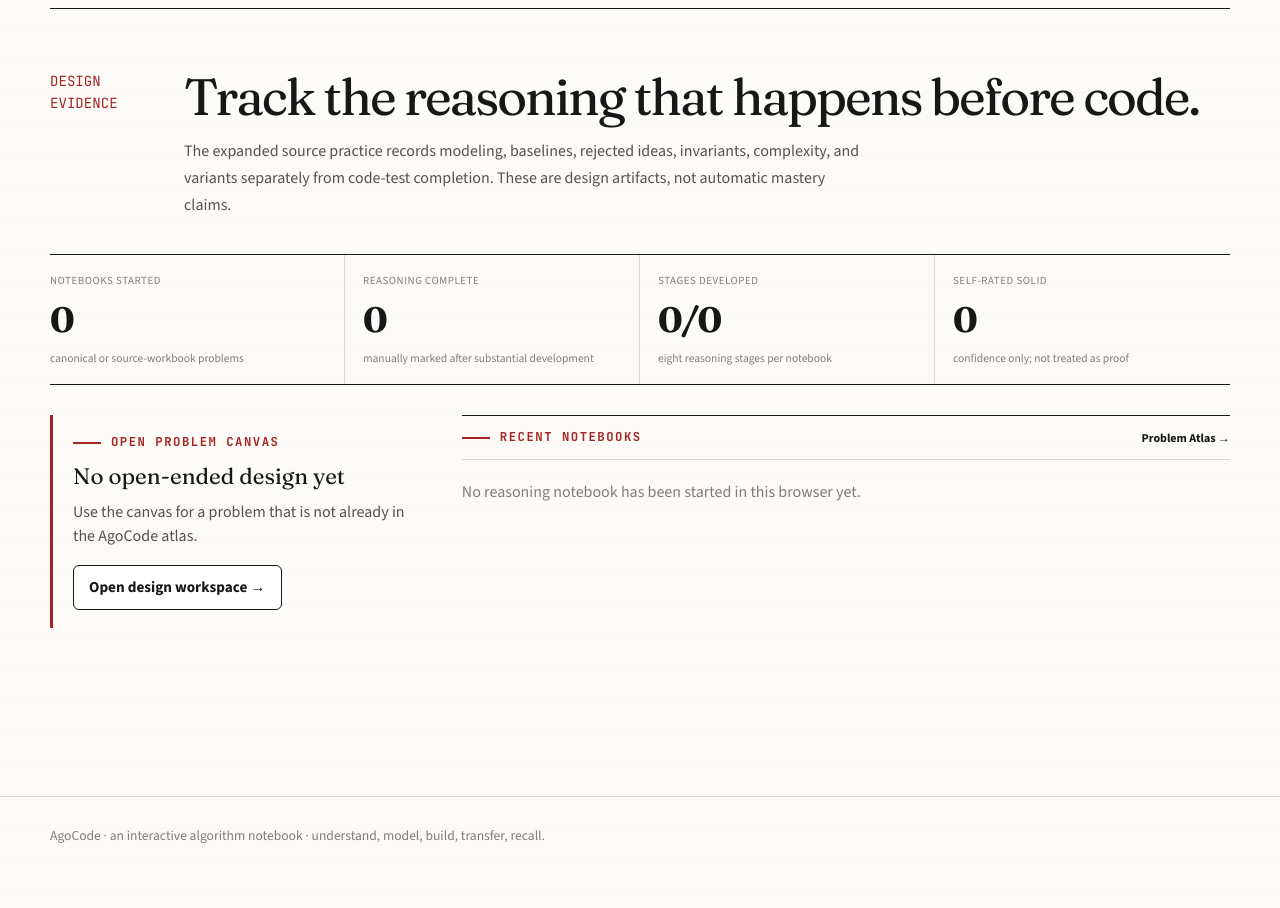
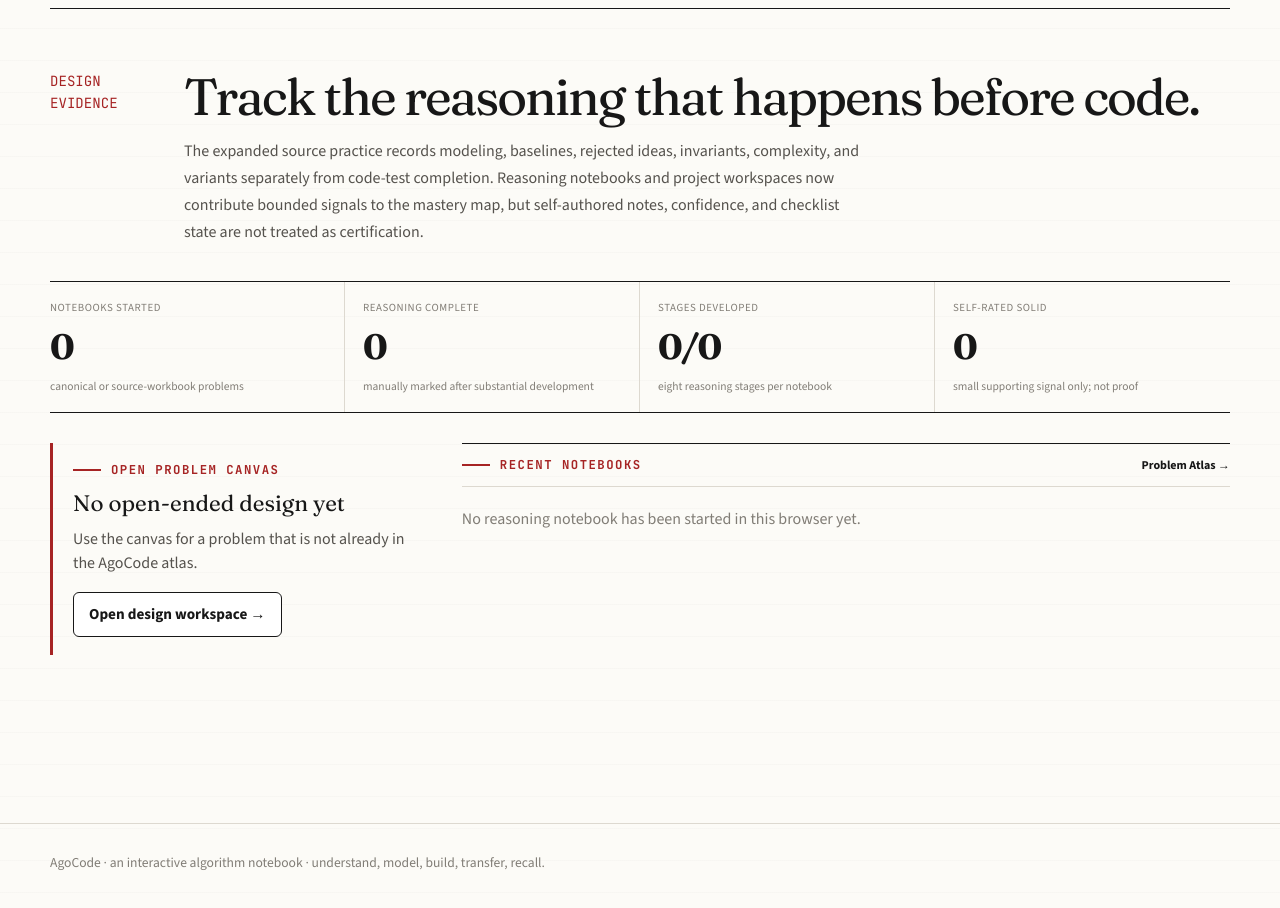
Before and after one commit to anatwork14/agocode, a Next.js app: page /progress in a window 1280 px wide. Shown: the part 5060-5968 px from the top of the page. Built offline with nearby package versions, Linux system fonts and the light colour scheme.

Commit message:
docs: clarify bounded design evidence in progress view

```diff
--- a/components/progress/ProblemSolvingProgress.tsx
+++ b/components/progress/ProblemSolvingProgress.tsx
@@ -112,7 +112,8 @@ export function ProblemSolvingProgress() {
           <h2>Track the reasoning that happens before code.</h2>
           <p>
             The expanded source practice records modeling, baselines, rejected ideas, invariants, complexity, and variants separately
-            from code-test completion. These are design artifacts, not automatic mastery claims.
+            from code-test completion. Reasoning notebooks and project workspaces now contribute bounded signals to the mastery map,
+            but self-authored notes, confidence, and checklist state are not treated as certification.
           </p>
         </div>
       </div>
@@ -121,7 +122,7 @@ export function ProblemSolvingProgress() {
         <div><span>Notebooks started</span><strong>{snapshot.notebooks.length}</strong><small>canonical or source-workbook problems</small></div>
         <div><span>Reasoning complete</span><strong>{summary.completed}</strong><small>manually marked after substantial development</small></div>
         <div><span>Stages developed</span><strong>{summary.developedStages}/{summary.totalStages || 0}</strong><small>eight reasoning stages per notebook</small></div>
-        <div><span>Self-rated solid</span><strong>{summary.solid}</strong><small>confidence only; not treated as proof</small></div>
+        <div><span>Self-rated solid</span><strong>{summary.solid}</strong><small>small supporting signal only; not proof</small></div>
       </div>
 
       <div className="source-practice-progress__grid">
```
